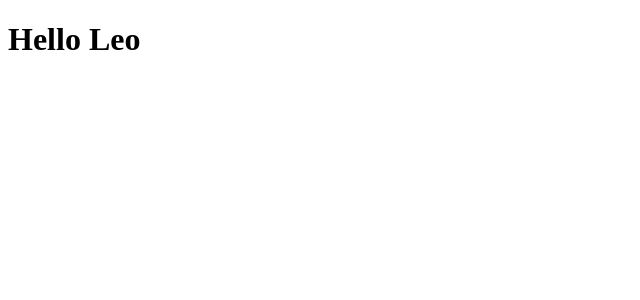
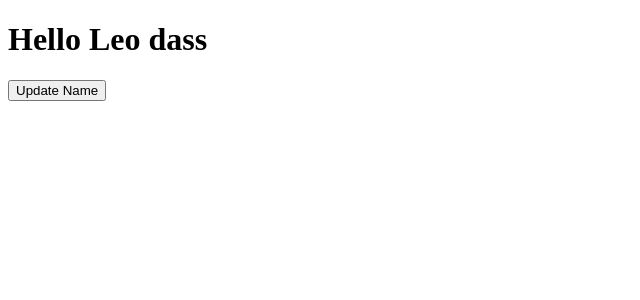
Before and after one commit to Gowtham-Mani-24/React-class, a React (Vite) app: page / in a window 1280 px wide. Shown: the top 300 px of the page, without its empty margins (0-640 px from the left). Built offline with nearby package versions, Linux system fonts and the light colour scheme.

Commit message:
added a button to update name using setstate

```diff
--- a/src/App.jsx
+++ b/src/App.jsx
@@ -4,14 +4,28 @@ export class App extends Component {
  constructor () {
   super(); // calling th e parent constructor
   this.state = {
-    name:"Leo"
+    name:"Leo dass"
   }
   }
+
+    handleClick = () => {
+      // should not mutate the state directly
+    //this.state.name = 'Harold'
+    this.setState({
+      name:'harold dass'
+    })
+    console.log(this.state);
+  }
+
+
   render() {
     console.log(this.state);
+
+
     return (
       <div>
         <h1>Hello {this.state.name}</h1>
+        <button onClick={this.handleClick}>Update Name</button>
       </div>
     )
   }
```
